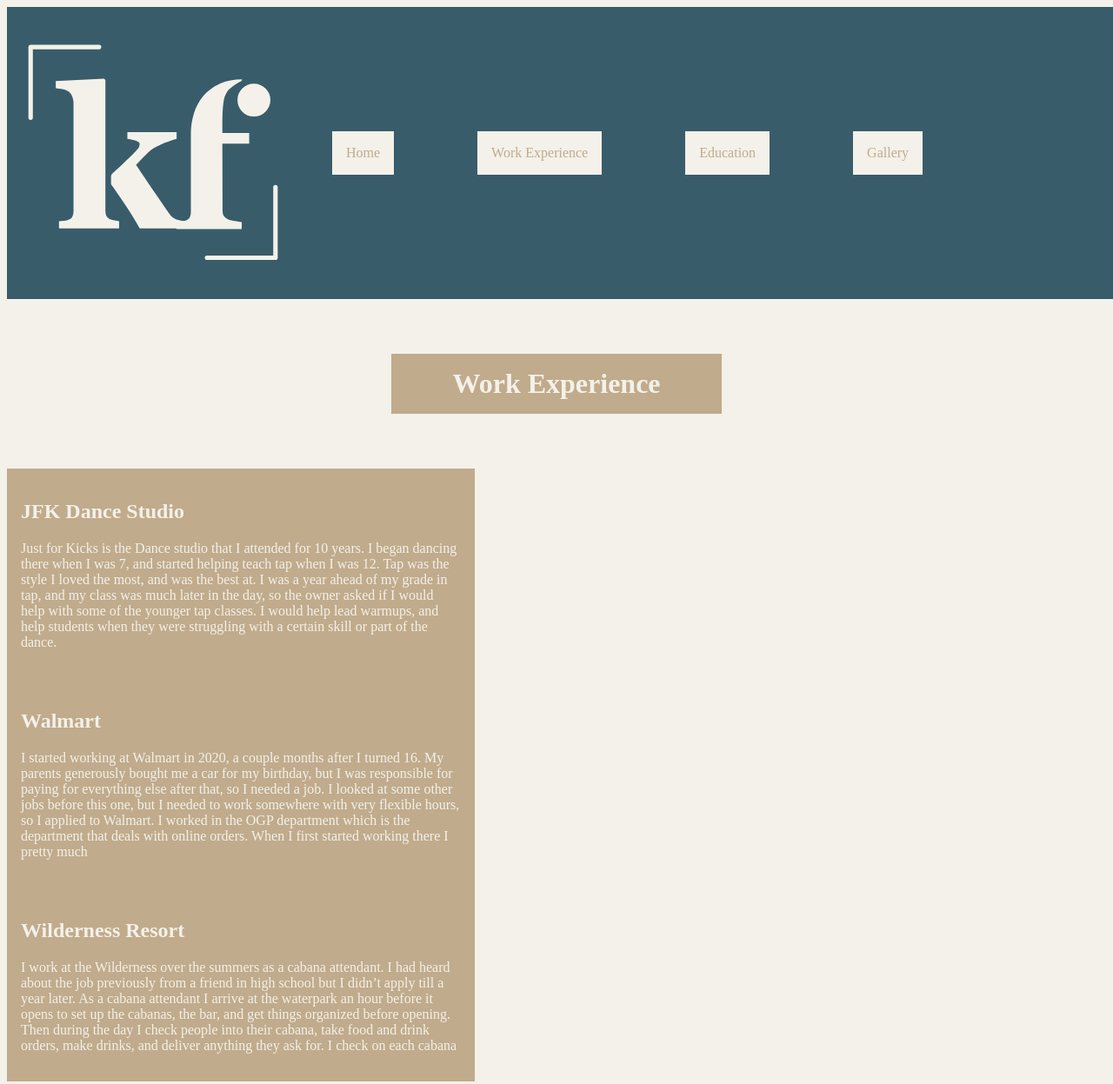
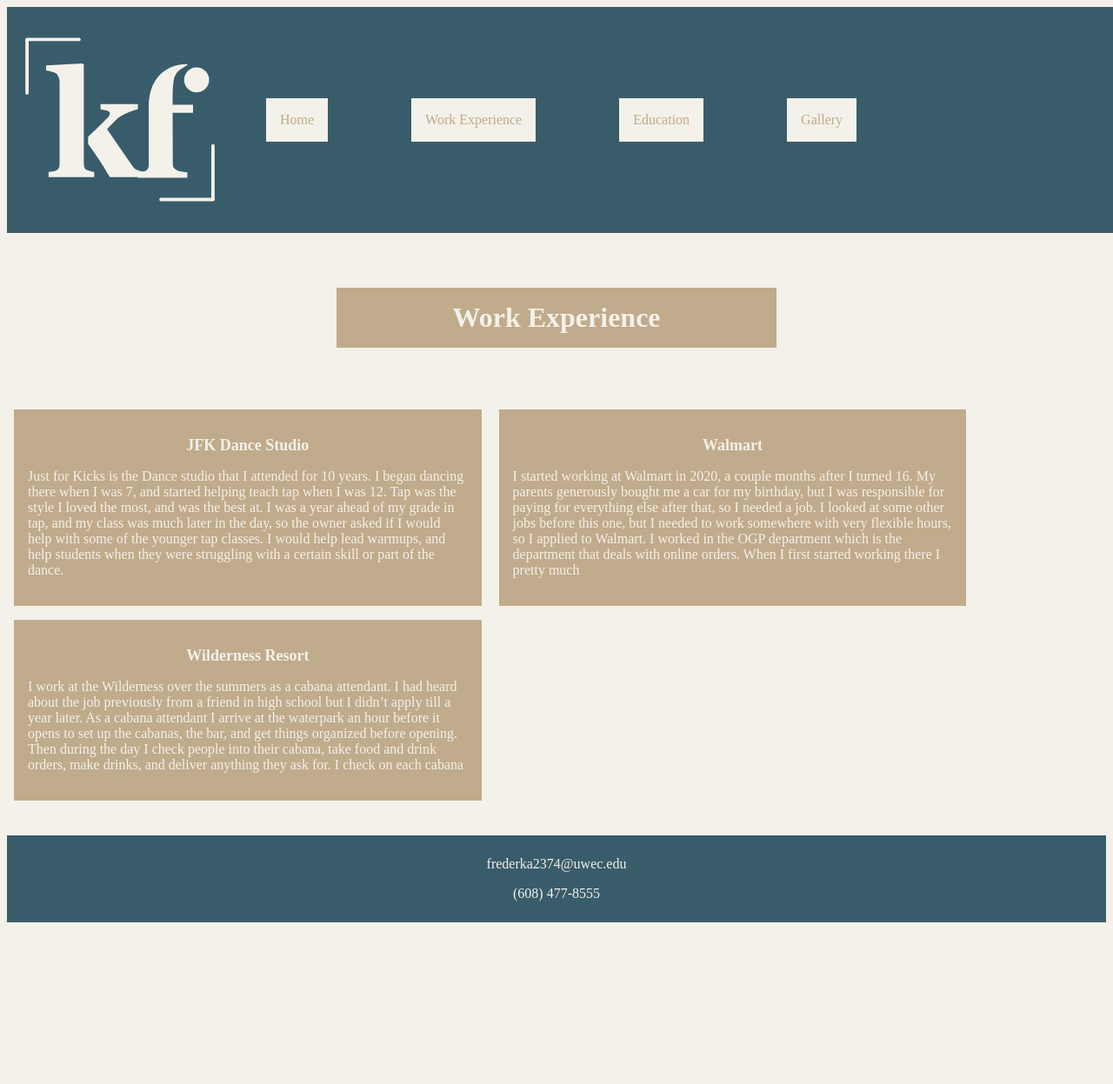
Before and after one commit to kaylafrederick/portfolio, a plain HTML site: page workexperience.html in a window 1280 px wide. Shown: the top 1247 px of the page at 87% size. After the commit the page ends 1069 px from the top, so only its background shows below. Drawn offline with Linux system fonts and the light colour scheme.

Commit message:
portfolio

```diff
--- a/styles.css
+++ b/styles.css
@@ -1,5 +1,5 @@
 header>img{
-    max-width: 25%;
+    max-width: 10rem;
 }
 header{
     background-color: #395c6b;
@@ -13,7 +13,7 @@ nav{
     display: flex;
     flex-wrap: wrap;
     align-items: flex-end;
-    justify-content: center;
+    justify-content: space-evenly;
 }
 nav>a{
     background-color: #f3f1e9;
@@ -27,8 +27,9 @@ h1{
     background-color: #c0ab8c;
     color: #f3f1e9;
     text-align: center;
-    margin: 5% 35%;
+    margin: 5% 30%;
     padding: 1rem;
+    font-size: xx-large;
 }
 #aboutme{
     background-color: #c0ab8c;
@@ -51,12 +52,12 @@ body{
 .pictures{
     display: flex;
     flex-flow: row wrap;
-    gap: 10px;
+    gap: 5px;
     margin: 0 2rem;
     justify-content: space-evenly;
 }
 .pictures>img{
-    max-height: 13rem;
+    max-height: 10rem;
 }
 footer{
     background-color: #395c6b;
@@ -65,24 +66,47 @@ footer{
     margin-top: 2rem;
     padding: .5rem;
 }
-#work{
-
-}
-.jfk{
+.work, .school{
     background-color: #c0ab8c;
     color: #f3f1e9;
     padding: 1rem;
     width: 40%;
+    padding: 1rem;
+    display: inline-block;
+    margin: .5rem;
+    vertical-align: top;
 }
-.walmart{
+.work>h2{
+    text-align: center;
+    font-size: large;
+}
+.school>h2{
+    text-align: center;
+    font-size: large;
+}
+.school>img{
+    max-width: 100%;
+}
+.artwork>h2{
+    color: #f3f1e9;
     background-color: #c0ab8c;
-    color: #f3f1e9;
+    text-align: center;
+    margin-right: 70%;
+    margin-top: 10%;
     padding: 1rem;
-    width: 40%;
+    font-size: large;
 }
-.wilderness{
-    background-color: #c0ab8c;
-    color: #f3f1e9;
-    padding: 1rem;
-    width: 40%;
+.artwork>img{
+    max-width: 15rem;
 }
+.artwork{
+    display: flex;
+    flex-wrap: wrap;
+    gap: 10px;
+    justify-content: space-evenly;
+}
+@media (min-width: 1000px) {
+    header>img{
+        max-width: 15rem;
+    }
+}
--- a/workexperience.html
+++ b/workexperience.html
@@ -14,7 +14,7 @@
 </head>
 <body>
     <header>
-        <img src="images/kf (2).svg" alt="Kayla Frederick Logo">
+        <img src="images/kf(2).svg" alt="Kayla Frederick Logo">
         <nav>
             <a href="index.html">Home</a>
             <a href="workexperience.html">Work Experience</a>
@@ -23,21 +23,19 @@
         </nav>
     </header>
     <main>
-        <div id="work">
         <h1>Work Experience</h1>
-        <section class="jfk">
+        <section class="work">
             <h2>JFK Dance Studio</h2>
             <p>Just for Kicks is the Dance studio that I attended for 10 years. I began dancing there when I was 7, and started helping teach tap when I was 12. Tap was the style I  loved the most, and was the best at. I was a year ahead of my grade in tap, and my class was much later in the day, so the owner asked if I would help with some of the younger tap classes. I would help lead warmups, and help students when they were struggling with a certain skill or part of the dance.</p>
         </section>
-        <section class="walmart">
+        <section class="work">
             <h2>Walmart</h2>
             <p>I started working at Walmart in 2020, a couple months after I turned 16. My parents generously bought me a car for my birthday, but I was responsible for paying for everything else after that, so I needed a job. I looked at some other jobs before this one, but I needed to work somewhere with very flexible hours, so I applied to Walmart. I worked in the OGP department which is the department that deals with online orders. When I first started working there I pretty much </p>
         </section>
-        <section class="wilderness">
+        <section class="work">
             <h2>Wilderness Resort</h2>
             <p>I work at the Wilderness over the summers as a cabana attendant. I had heard about the job previously from a friend in high school but I didn’t apply till a year later. As a cabana attendant I arrive at the waterpark an hour before it opens to set up the cabanas, the bar, and get things organized before opening. Then during the day I check people into their cabana, take food and drink orders, make drinks, and deliver anything they ask for. I check on each cabana </p>
         </section>
-        </div>
     </main>
 </body>
 <footer>
```
Also changed, not shown: education.html (+5 -3 lines), gallery.html (+7 -7 lines), index.html (+1 -1 lines), acheivements.html (added), images/CopyofHappyHolidays!.png (renamed from images/Copy of Happy Holidays!.png), images/CopyofVOTEFORSOULOFSUNDARA2023!.png (renamed from images/Copy of VOTE FOR SOUL OF SUNDARA 2023!.png), images/KaylaFrederickEditorialPortraitcopy.png (renamed from images/KaylaFrederickEditorialPortrait copy.png), images/kf(2).svg (renamed from images/kf (2).svg), 4 other files.
